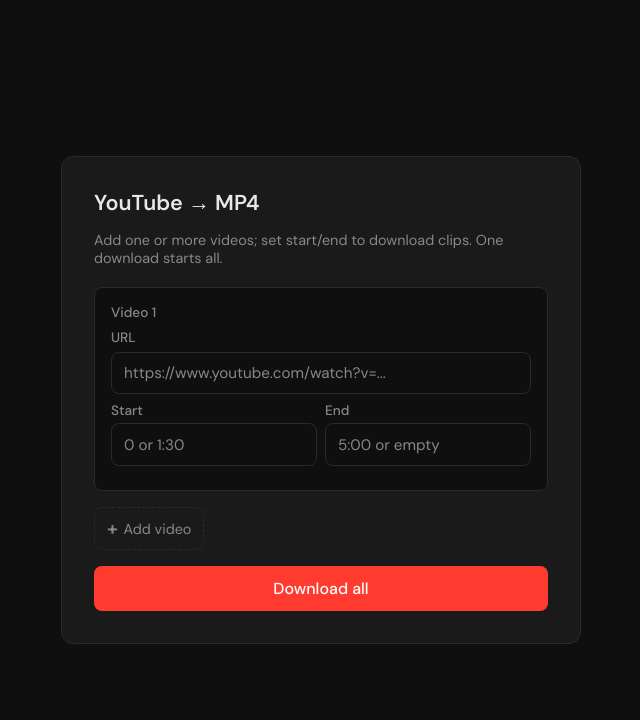
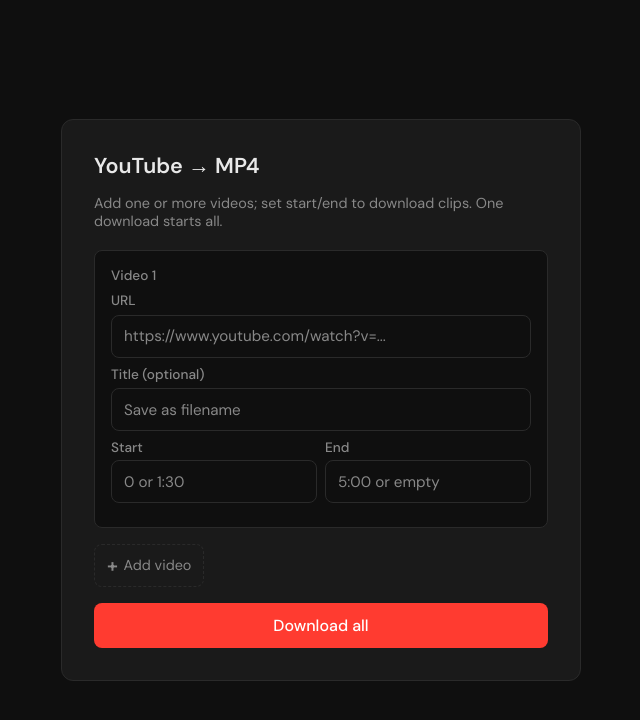
Before and after one commit to damemi/yt-downloader, a Flask app: page / in a window 1280 px wide. Shown: the top 720 px of the page, without its empty margins (319-959 px from the left). Run offline with Flask 3, Linux system fonts and the light colour scheme.

Commit message:
filename title field

```diff
--- a/templates/index.html
+++ b/templates/index.html
@@ -189,7 +189,7 @@
     const progressList = document.getElementById('progressList');
     const globalError = document.getElementById('globalError');
 
-    let slots = [{ url: '', start: '', end: '' }];
+    let slots = [{ url: '', start: '', end: '', title: '' }];
     let progress = [];
 
     function formatSpeed(bytesPerSec) {
@@ -227,6 +227,8 @@
           </div>
           <label for="url-${i}">URL</label>
           <input type="url" id="url-${i}" data-index="${i}" data-field="url" placeholder="https://www.youtube.com/watch?v=..." value="${escapeAttr(s.url)}">
+          <label for="title-${i}">Title (optional)</label>
+          <input type="text" id="title-${i}" data-index="${i}" data-field="title" placeholder="Save as filename" value="${escapeAttr(s.title)}">
           <div class="row">
             <div>
               <label for="start-${i}">Start</label>
@@ -261,6 +263,16 @@
       const div = document.createElement('div');
       div.textContent = s;
       return div.innerHTML;
+    }
+    function sanitizeFilename(s) {
+      if (s == null || typeof s !== 'string') return '';
+      const t = s.replace(/[/\\:*?"<>|]/g, '').trim().slice(0, 200);
+      return t || '';
+    }
+    function downloadFilename(slotIndex) {
+      const slot = slots[slotIndex];
+      const custom = slot && sanitizeFilename(slot.title);
+      return custom ? custom + (custom.toLowerCase().endsWith('.mp4') ? '' : '.mp4') : `clip-${slotIndex + 1}.mp4`;
     }
 
     function renderProgress() {
@@ -301,7 +313,7 @@
           if (!p || !p.blobUrl) return;
           const a = document.createElement('a');
           a.href = p.blobUrl;
-          a.download = `clip-${i + 1}.mp4`;
+          a.download = downloadFilename(i);
           a.click();
           setTimeout(() => URL.revokeObjectURL(p.blobUrl), 1000);
         });
@@ -392,7 +404,7 @@
     }
 
     addSlotBtn.addEventListener('click', () => {
-      slots.push({ url: '', start: '', end: '' });
+      slots.push({ url: '', start: '', end: '', title: '' });
       ensureProgressLength();
       renderSlots();
     });
```
